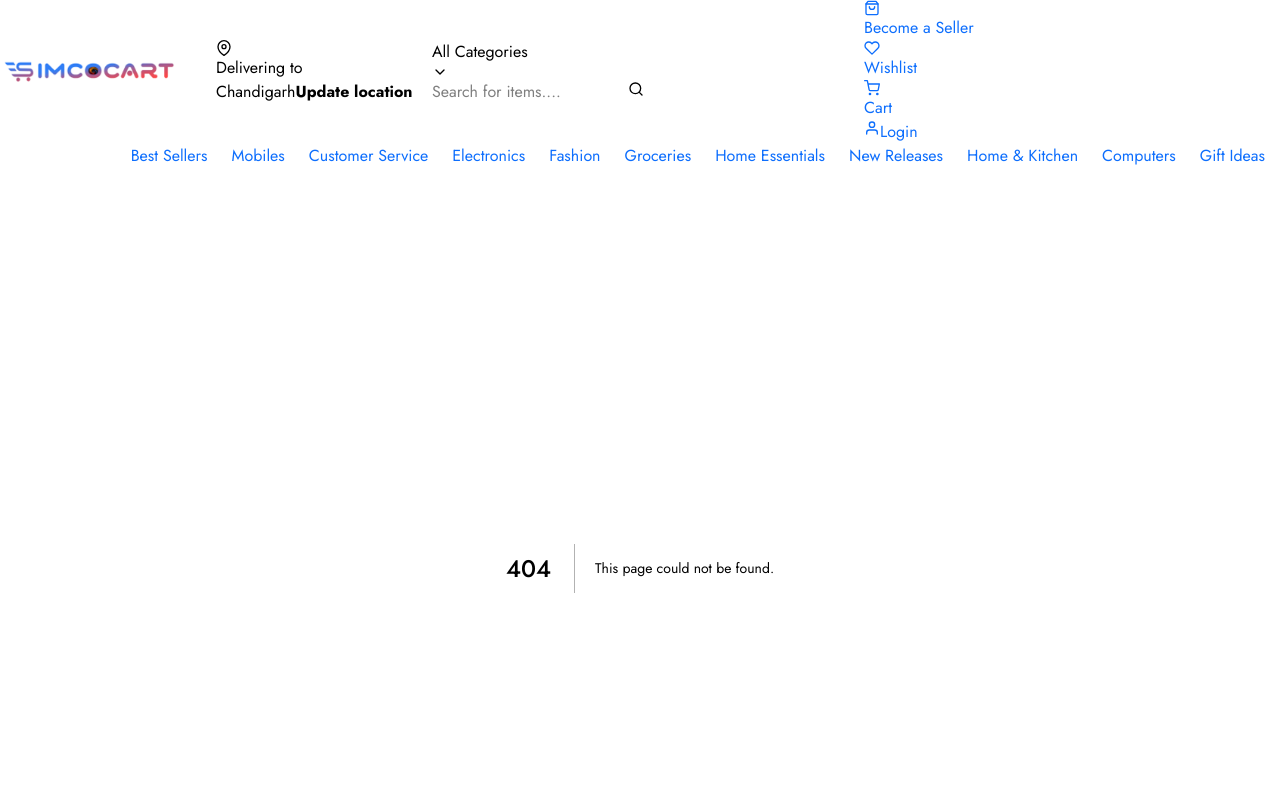
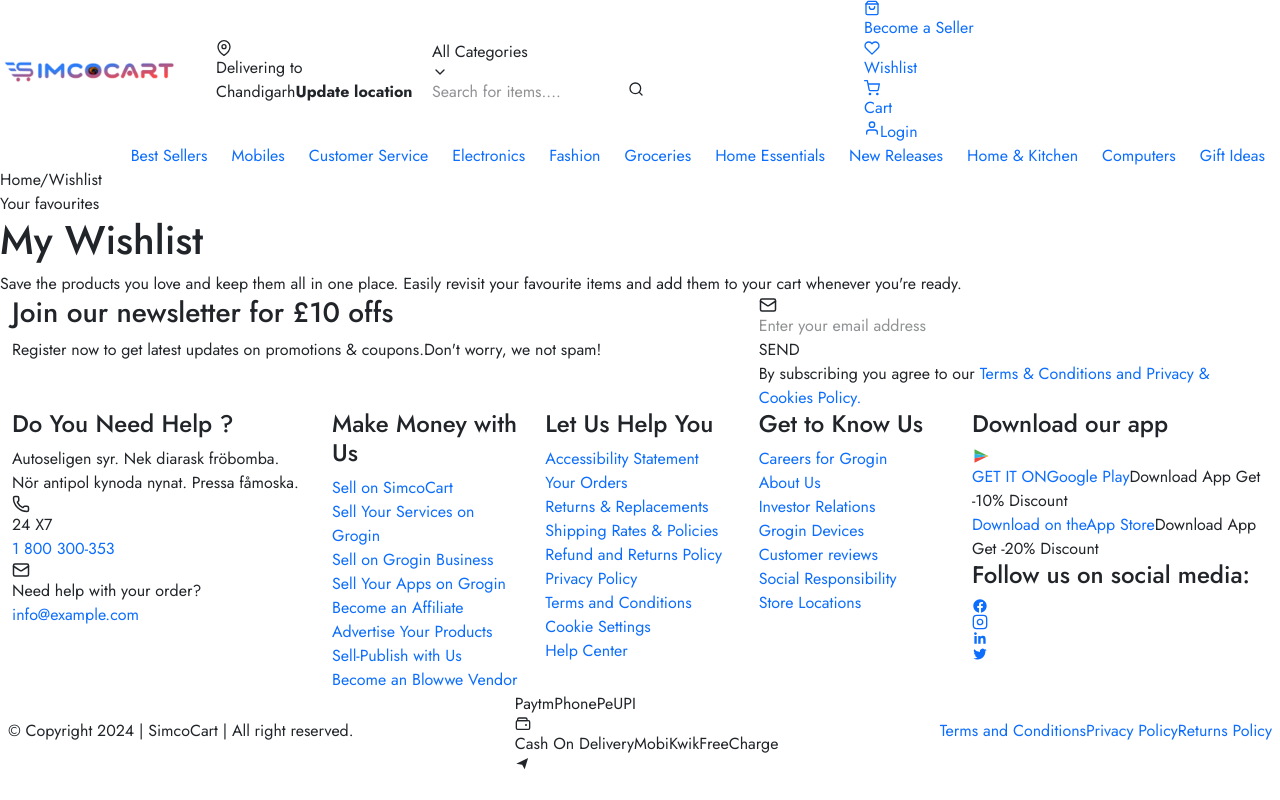
Before and after one commit to prerna-999/simcocart, a Next.js app: page /wishlist in a window 1280 px wide. Before the commit this address had no page. Shown: the top 800 px of the page. Built offline with nearby package versions, Linux system fonts and the light colour scheme.

Commit message:
add wishlist banner

```diff
--- a/public/assets/css/components/index.css
+++ b/public/assets/css/components/index.css
@@ -8,3 +8,4 @@
 @import './sell.css';
 @import "./profile.css";
 @import "./became-a-affiliate.css";
+@import "./_fav.css";
--- /dev/null
+++ b/src/components/favorites/Favorite-Banner.tsx
@@ -0,0 +1,49 @@
+import React from "react";
+
+interface PrivacyBannerProps {
+  eyebrow?: string;
+  titleTop?: string;
+  subtitle?: string;
+  crumbs?: string[];
+}
+
+const FavBanner: React.FC<PrivacyBannerProps> = ({
+  eyebrow = "Your favourites",
+  titleTop = "My Wishlist",
+  subtitle = "Save the products you love and keep them all in one place. Easily revisit your favourite items and add them to your cart whenever you're ready.",
+  crumbs = ["Home", "Wishlist"],
+}) => {
+  return (
+    <section className="privacy-banner">
+      <div className="privacy-banner__mesh" aria-hidden="true" />
+      <div className="privacy-banner__grid" aria-hidden="true" />
+
+      <div className="privacy-banner__inner">
+        <div className="privacy-banner__crumb">
+          {crumbs.map((c, i) => (
+            <React.Fragment key={c}>
+              {i > 0 && (
+                <span className="privacy-banner__sep">/</span>
+              )}
+
+              <span
+                className={
+                  i === crumbs.length - 1 ? "is-active" : ""
+                }
+              >
+                {c}
+              </span>
+            </React.Fragment>
+          ))}
+        </div>
+
+        <p className="privacy-banner__eyebrow">{eyebrow}</p>
+
+        <h1 className="privacy-banner__title">{titleTop}</h1>
+        <p className="privacy-banner__subtitle">{subtitle}</p>
+      </div>
+    </section>
+  );
+};
+
+export default FavBanner;
--- /dev/null
+++ b/src/components/favorites/index.tsx
@@ -0,0 +1,14 @@
+import FavBanner from "./Favorite-Banner";
+
+
+const FavPage = () =>
+  {
+  return (
+    <>
+    <FavBanner/>
+
+    </>
+  );
+};
+
+export default FavPage;
--- /dev/null
+++ b/src/pages/wishlist.tsx
@@ -0,0 +1,9 @@
+import FavPage from "@/components/favorites";
+
+export default function Favorites() {
+    return (
+        <>
+        <FavPage/>
+        </>
+    );
+}
```
Also changed, not shown: public/assets/css/components/_fav.css (added), src/components/favorites/Wishlist.tsx (added).
